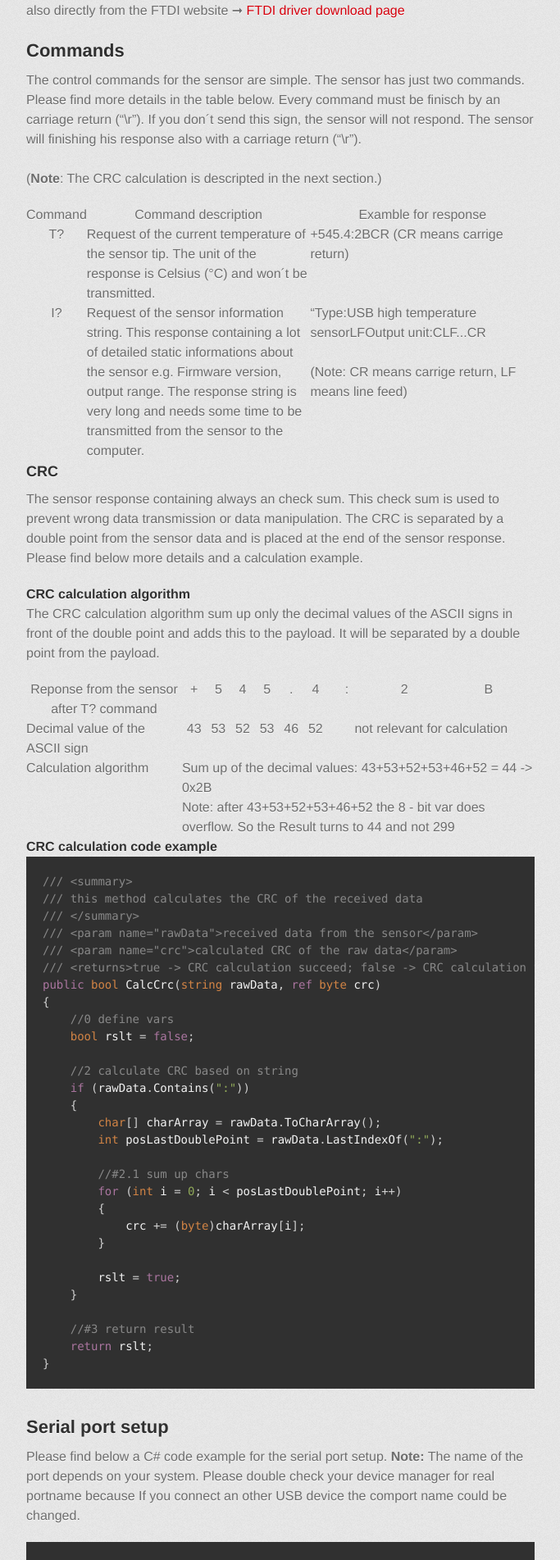
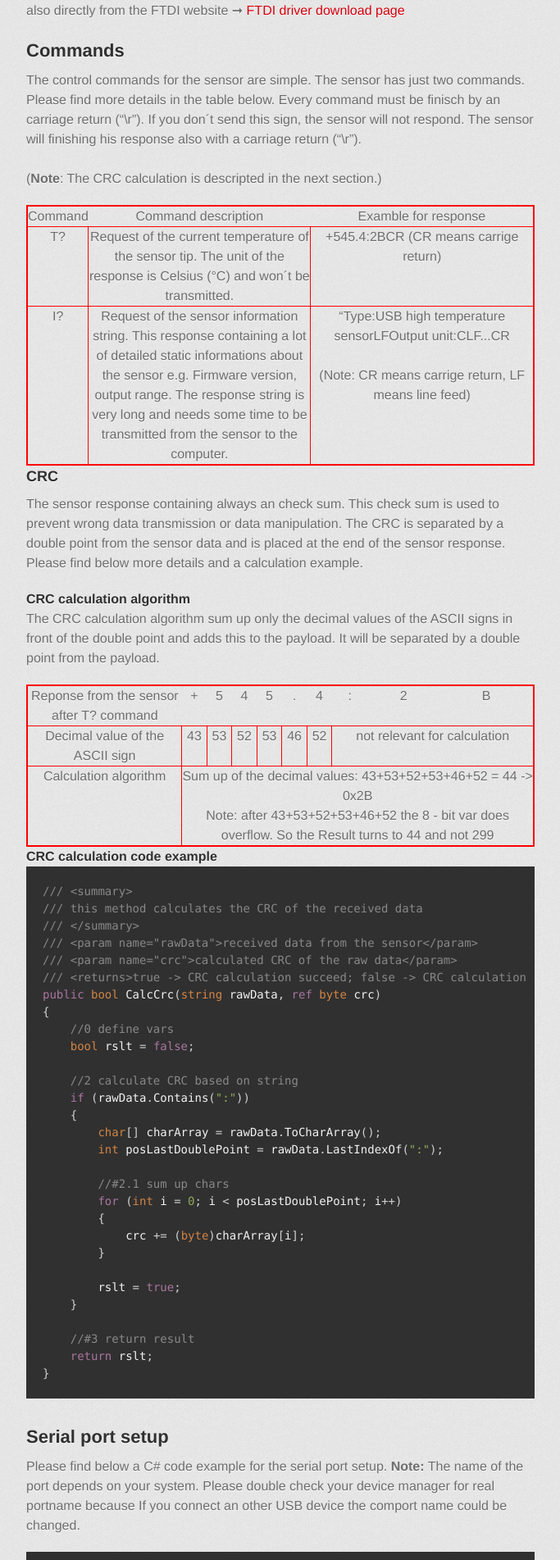
Before and after one commit to KYOCERA-AVX-Components-Dresden/USB-high-temperature-sensor, a Jekyll site: the page built from index.md, in a window 1280 px wide. Shown: the part 630-2533 px from the top of the page at 82% size, without its empty margins (298-981 px from the left). Built offline with Jekyll 4.4.1, drawn with Linux system fonts in a browser that asks for light colours; some web fonts are replaced; our own code applies the rules of GitHub Pages for plain Markdown files; the repository's description, which GitHub fills in, is left out.

Commit message:
change table layout

```diff
--- a/_sass/jekyll-theme-tactile.scss
+++ b/_sass/jekyll-theme-tactile.scss
@@ -219,9 +219,9 @@ em {
   font-style: italic;
 }
 
-/*table {
+table {
   width: 100%;
-  border: 1px solid #ebebeb;
+  border: 2px solid #ff0000;
 }
 
 th {
@@ -231,8 +231,8 @@ th {
 td {
   font-weight: 300;
   text-align: center;
-  border: 1px solid #ebebeb;
-}*/
+  border: 1px solid #ff0000;
+}
 
 form {
   padding: 20px;
```
